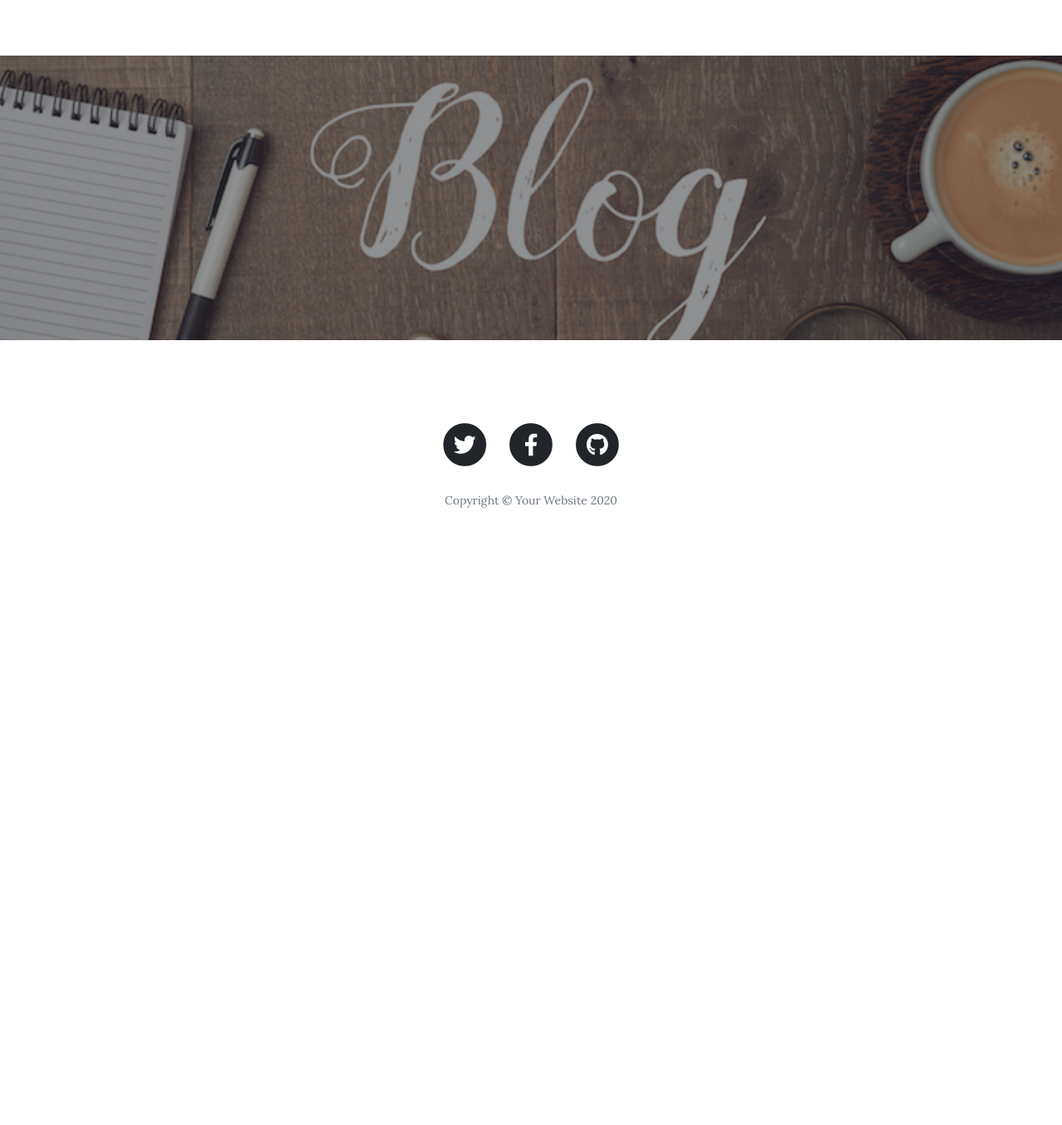
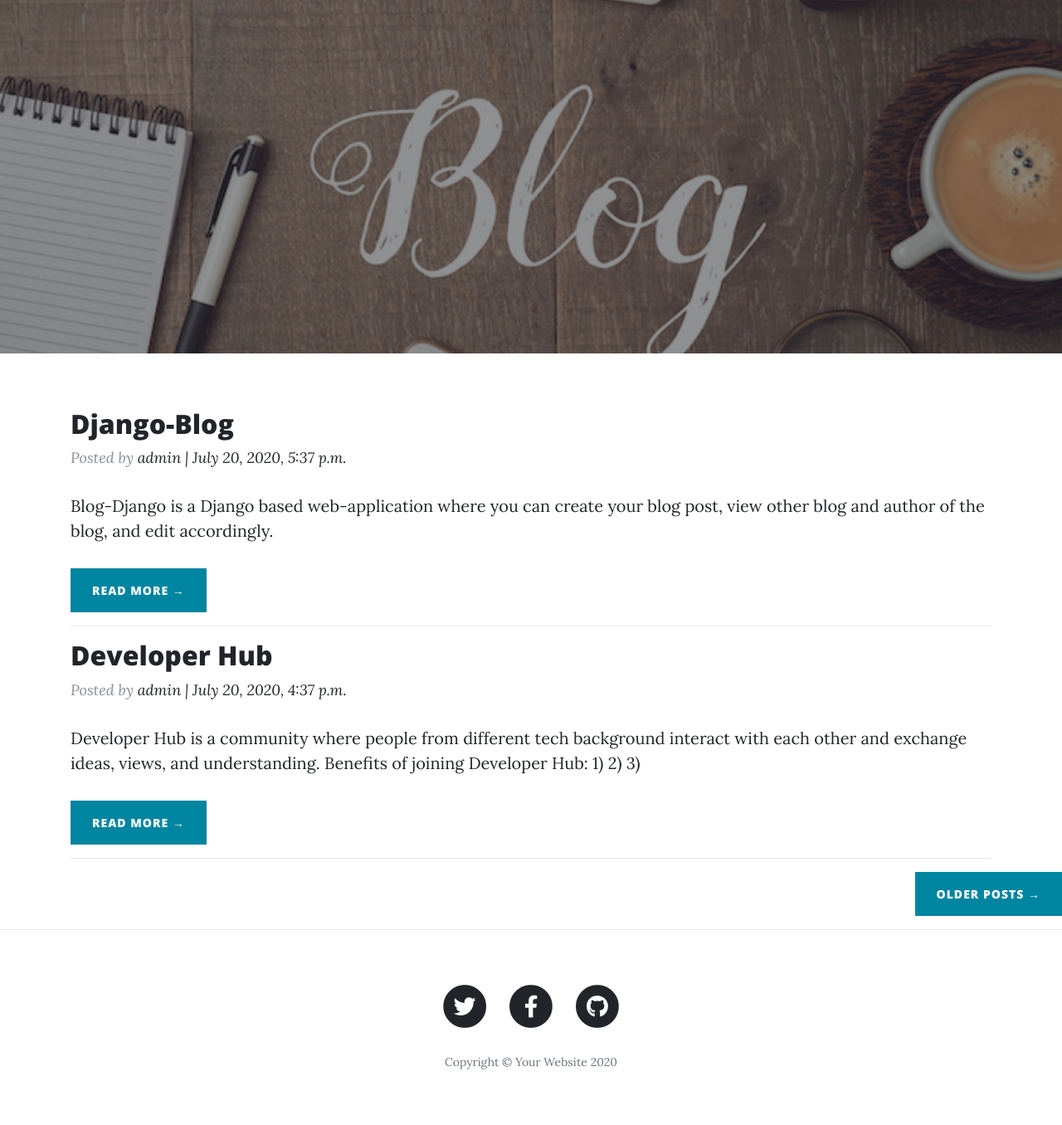
Before and after one commit to subedisapana/blog-application, a Django app: page / in a window 1280 px wide. Shown: the whole page at 83% size. Before the commit the page ends 800 px from the top, so only its background shows below. Run offline with Django 3.2, Linux system fonts and the light colour scheme; data comes from the database, SQL or seed files in the repository; some libraries are stand-ins or nearby versions.

Commit message:
modification in retriving info from Django administration

```diff
--- a/Blog/models.py
+++ b/Blog/models.py
@@ -7,20 +7,18 @@ class Post(models.Model):
 
     STATUS_CHOICES = (('Published', 'Published'),
                       ('Draft', 'Draft'),)
-    title = models.TextField()
-    subtitle = models.TextField()
+    title = models.CharField(max_length=250)
+    subtitle = models.CharField(max_length=250)
     author = models.ForeignKey(User, on_delete=models.CASCADE)
+    content = models.TextField()
     slug = models.SlugField(unique=True, max_length=255)
     status = models.CharField(max_length=10, default='Draft', choices=STATUS_CHOICES)
     created = models.DateTimeField(auto_now_add=True)
     updated = models.DateTimeField(auto_now=True)
 
-    def save(self, *args, **kwargs):
-        self.slug = slugify(self.title)
-        super(Post, self).save(*args, **kwargs)
 
     def __str__(self):
-        return self.title + 'by' + self.author
+        return self.title
 
 
 # one to many relation between post and category
--- a/Blog/templates/blog.html
+++ b/Blog/templates/blog.html
@@ -27,36 +27,13 @@
 
   <body>
 
-    <!-- Navigation -->
-    <nav class="navbar navbar-expand-lg navbar-light fixed-top" id="mainNav">
-      <div class="container">
-        <a class="navbar-brand" href="/">BLOG</a>
-        <button class="navbar-toggler navbar-toggler-right" type="button" data-toggle="collapse" data-target="#navbarResponsive" aria-controls="navbarResponsive" aria-expanded="false" aria-label="Toggle navigation">
-          Menu
-          <i class="fas fa-bars"></i>
-        </button>
-        <div class="collapse navbar-collapse" id="navbarResponsive">
-          <ul class="navbar-nav ml-auto">
-          <li class="nav-item">
-              <a class="nav-link" href="{% url 'homepage' %}">Home</a>
-            </li>
-            <li class="nav-item">
-              <a class="nav-link" href="{% url 'blog' %}">Blog Post</a>
-            </li>
-              <li class="nav-item">
-              <a class="nav-link" href="{% url 'create' %}">New Story</a>
-            </li>
-          </ul>
-        </div>
-      </div>
-    </nav>
 
     <!-- Page Header -->
     <header class="masthead" style="background-image: url({% static 'Images/blog.jpg' %})" >
       <div class="overlay"></div>
       <div class="container">
         <div class="row">
-          <div class="col-lg-8 col-md-10 mx-auto">
+          <div class="col-lg-8 col-md-10 mt-3 left">
             <div class="site-heading">
               <h1></h1>
               <span class="subheading"></span>
@@ -66,74 +43,33 @@
       </div>
     </header>
 
-<!--------------------------------------------------------------------------------------------------------------------------->
     <!-- Main Content -->
-  <!--<div class="container">
+ <div class="container">
     <div class="row">
-      <div class="col-lg-8 col-md-10 mx-auto">
+      <div class="col-md-12 mt-3 left">
+           {% for post in post_list %}
         <div class="post-preview">
-          <a href="post.html">
             <h2 class="post-title">
-              Man must explore, and this is exploration at its greatest
+                {{ post.title }}
             </h2>
-            <h3 class="post-subtitle">
-              Problems look mighty small from 150 miles up
-            </h3>
+            <p class="post-meta">Posted by
+              <a>{{ post.author }} | {{ post.created}}</a>
+            </p>
+             <p class="post-content">
+                 {{post.content|slice:":200" }}
+             </p>
           </a>
-          <p class="post-meta">Posted by
-            <a href="#">Start Bootstrap</a>
-            on September 24, 2019</p>
         </div>
+               <a href="{% url 'blogon_extend' post.slug  %}" class="btn btn-primary">Read More &rarr;</a>
         <hr>
-        <div class="post-preview">
-          <a href="post.html">
-            <h2 class="post-title">
-              I believe every human has a finite number of heartbeats. I don't intend to waste any of mine.
-            </h2>
-          </a>
-          <p class="post-meta">Posted by
-            <a href="#">Start Bootstrap</a>
-            on September 18, 2019</p>
-        </div>
-        <hr>
-        <div class="post-preview">
-          <a href="post.html">
-            <h2 class="post-title">
-              Science has not yet mastered prophecy
-            </h2>
-            <h3 class="post-subtitle">
-              We predict too much for the next year and yet far too little for the next ten.
-            </h3>
-          </a>
-          <p class="post-meta">Posted by
-            <a href="#">Start Bootstrap</a>
-            on August 24, 2019</p>
-        </div>
-        <hr>
-        <div class="post-preview">
-          <a href="post.html">
-            <h2 class="post-title">
-              Failure is not an option
-            </h2>
-            <h3 class="post-subtitle">
-              Many say exploration is part of our destiny, but it’s actually our duty to future generations.
-            </h3>
-          </a>
-          <p class="post-meta">Posted by
-            <a href="#">Start Bootstrap</a>
-            on July 8, 2019</p>
-        </div>
-        <hr>
-
-
-        <div class="clearfix">
-          <a class="btn btn-primary float-right" href="#">Older Posts &rarr;</a>
-        </div>
+           {% endfor %}
       </div>
     </div>
   </div>
-
-  <hr>-->
+    <div class="clearfix">
+          <a class="btn btn-primary float-right" href="#">Older Posts &rarr;</a>
+        </div>
+  <hr>
 
     <!-- Footer -->
     <footer>
--- /dev/null
+++ b/Blog/templates/blogon_extend.html
@@ -0,0 +1,3 @@
+<h1>{% block title %} {{ object.title }} {% endblock title %}</h1>
+<p class=" text-muted">{{ post.author }} | {{ post.created_on }}</p>
+<p class="card-text ">{{ object.content | safe }}</p>
--- /dev/null
+++ b/Blog/urls.py
@@ -0,0 +1,7 @@
+from . import views
+from django.urls import path
+
+urlpatterns = [
+    path('', views.PostList.as_view(), name='home'),
+    path('<slug:slug>/', views.PostDetail.as_view(), name='blogon_extend'),
+]
--- a/Blog/views.py
+++ b/Blog/views.py
@@ -1,16 +1,23 @@
-
-from django.http import HttpResponse, HttpResponseRedirect
 from django.shortcuts import render
-from django.template import loader
+from django.views import generic
+from .models import Post
 
 
-def homepage(request):
-    return render(request, 'homepage.html', {'status': ''})
+#def homepage(request):
+ #   return render(request, 'homepage.html',)
+
+#def blog(request):
+#    return render(request, 'blog.html', )
+
+#def create(request):
+#    return render(request, 'create.html', )
 
 
-def blog(request):
-    return render(request, 'blog.html', {'status': ''})
+class PostList(generic.ListView):
+    queryset = Post.objects.filter(status='Published').order_by('-created')
+    template_name = 'blog.html'
 
 
-def create(request):
-    return render(request, 'create.html', {'status': ''})
+class PostDetail(generic.DetailView):
+    model = Post
+    template_name = 'blogon_extend.html'
--- a/Blog_Django/urls.py
+++ b/Blog_Django/urls.py
@@ -14,13 +14,15 @@ Including another URLconf
     2. Add a URL to urlpatterns:  path('blog/', include('blog.urls'))
 """
 from django.contrib import admin
-from django.urls import path
+from django.urls import path, include
 from Blog import views
 
 urlpatterns = [
     path('admin/', admin.site.urls),
-    path('', views.homepage, name='homepage'),
-    path('blog/', views.blog, name='blog'),
-    path('create/', views.create, name='create'),
+    # path('', views.homepage, name='homepage'),
+    # path('blog/', views.blog, name='blog'),
+    # path('create/', views.create, name='create'),
+    path('', include('Blog.urls')),
+
 
 ]
```
Also changed, not shown: Blog/migrations/0001_initial.py, db.sqlite3.
